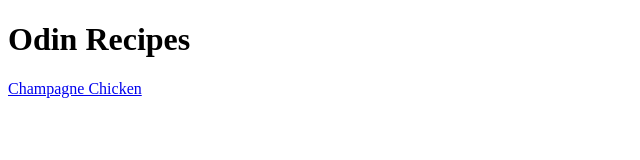
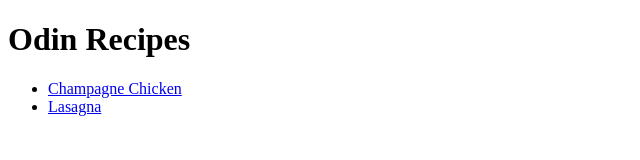
Before and after one commit to Odinson-254/odin-recipes, a plain HTML site: page index.html in a window 1280 px wide. Shown: the whole page, without its empty margins (0-640 px from the left). Drawn offline with Linux system fonts and the light colour scheme.

Commit message:
Update lasagna href in index file and img src in lasagna file

```diff
--- a/index.html
+++ b/index.html
@@ -9,6 +9,9 @@
 	<body>
 		<h1>Odin Recipes</h1>
 
-		<a href="recipes/champagnechicken.html" target="_blank" rel="noopener noreferrer">Champagne Chicken</a>
+		<ul>
+			<li><a href="recipes/champagnechicken.html" target="_blank" rel="noopener noreferrer">Champagne Chicken</a></li>
+			<li><a href="recipes/lasagna.html" target="_blank" rel="noopener noreferrer">Lasagna</a></li>
+		</ul>
 	</body>
 </html>
```
Also changed, not shown: recipes/lasagna.html (+2 -2 lines).
